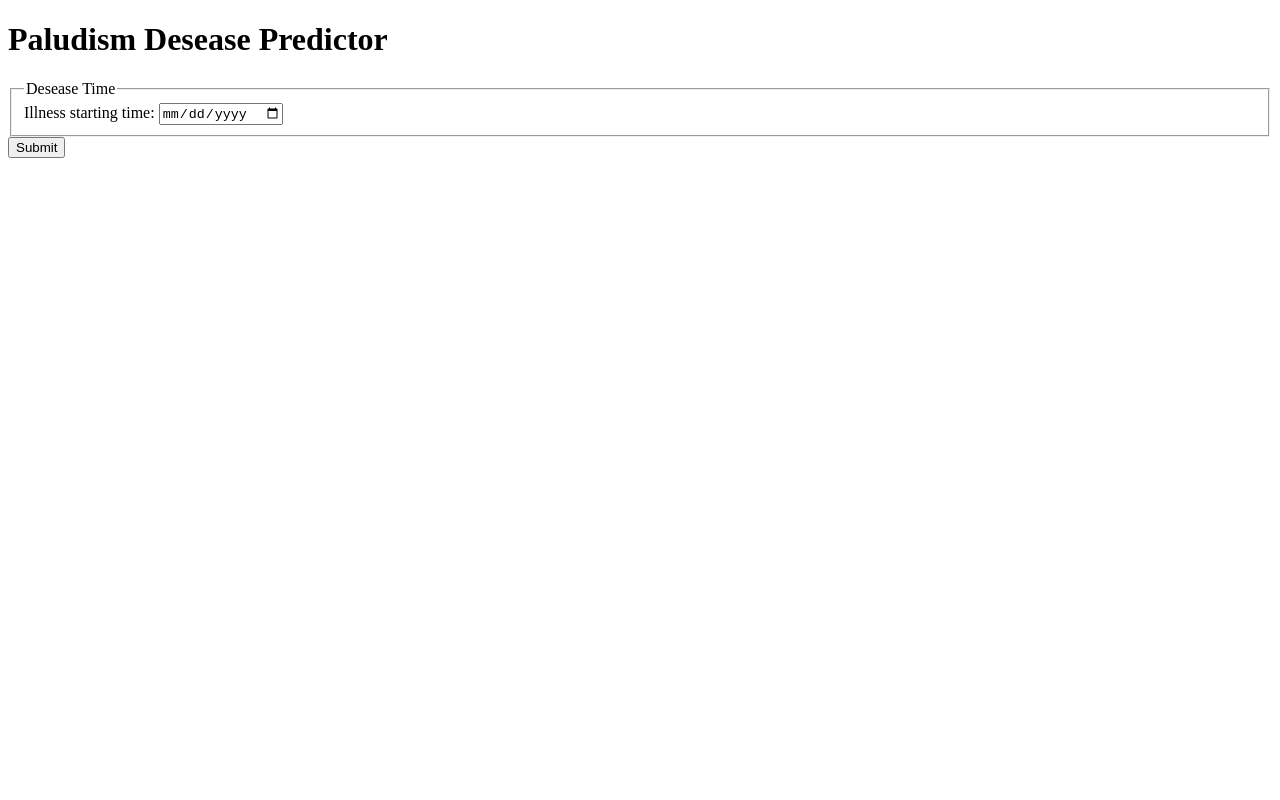
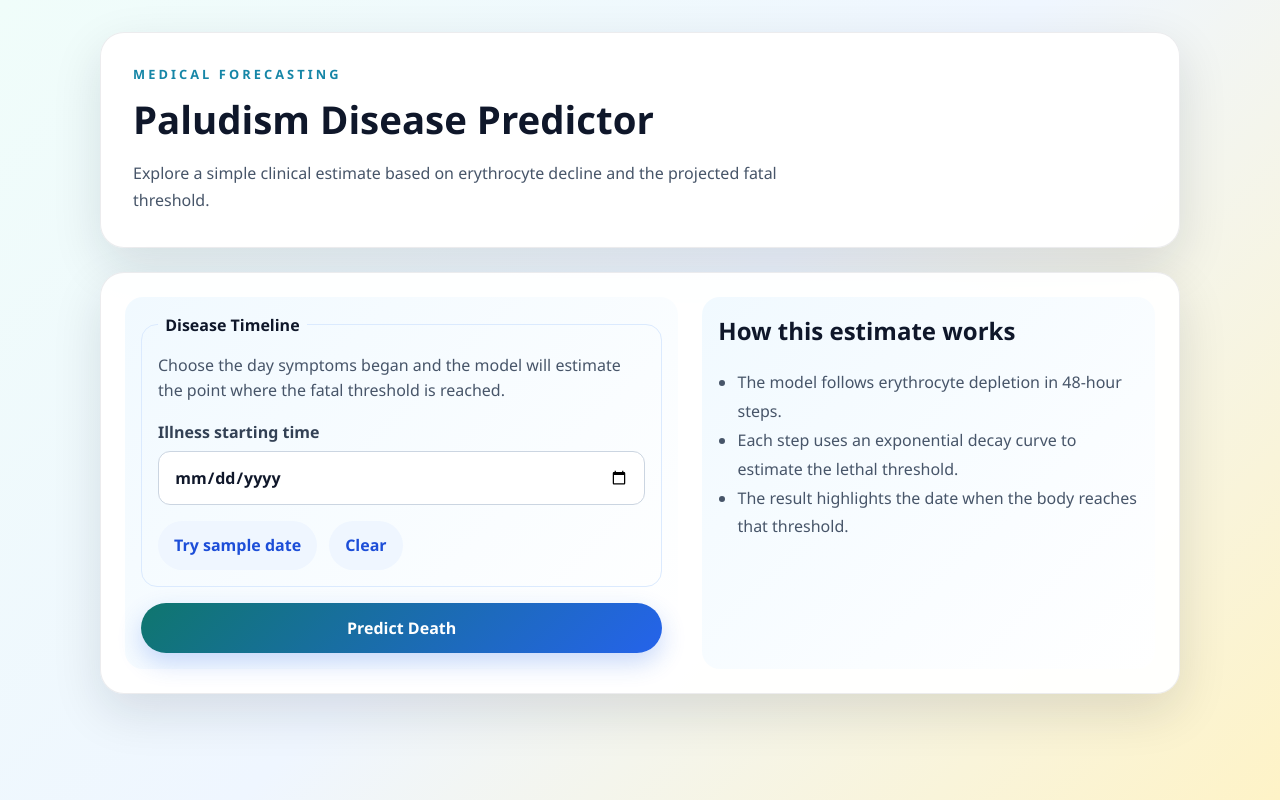
Before and after one commit to RFihobiana/paludism-death-predictor, a React (Create React App) app: page / in a window 1280 px wide. Built offline with nearby package versions, Linux system fonts and the light colour scheme.

Commit message:
Refactor UI components and enhance styling for better user experience

```diff
--- a/src/App.css
+++ b/src/App.css
@@ -1,38 +1,196 @@
 .App {
-  text-align: center;
+  min-height: 100vh;
+  padding: 2rem 1.25rem;
 }
 
-.App-logo {
-  height: 40vmin;
-  pointer-events: none;
+.app-shell {
+  max-width: 1080px;
+  margin: 0 auto;
+  display: grid;
+  gap: 1.5rem;
 }
 
-@media (prefers-reduced-motion: no-preference) {
-  .App-logo {
-    animation: App-logo-spin infinite 20s linear;
+.hero-card,
+.prediction-card {
+  background: rgba(255, 255, 255, 0.95);
+  border: 1px solid rgba(15, 23, 42, 0.08);
+  border-radius: 24px;
+  box-shadow: 0 18px 50px rgba(15, 23, 42, 0.12);
+}
+
+.hero-card {
+  padding: 2rem;
+  text-align: left;
+}
+
+.eyebrow {
+  margin: 0 0 0.4rem;
+  font-size: 0.8rem;
+  font-weight: 700;
+  letter-spacing: 0.24em;
+  text-transform: uppercase;
+  color: #1686a7;
+}
+
+.hero-card h1 {
+  margin: 0;
+  font-size: clamp(1.8rem, 3vw, 2.6rem);
+  color: #0f172a;
+}
+
+.hero-copy {
+  margin: 0.75rem 0 0;
+  max-width: 700px;
+  color: #475569;
+  font-size: 1rem;
+  line-height: 1.7;
+}
+
+.prediction-card {
+  display: grid;
+  grid-template-columns: 1.1fr 0.9fr;
+  gap: 1.5rem;
+  padding: 1.5rem;
+}
+
+.prediction-form,
+.insight-panel {
+  padding: 1rem;
+  border-radius: 18px;
+  background: linear-gradient(135deg, rgba(240, 249, 255, 0.95), rgba(255, 255, 255, 0.98));
+}
+
+.prediction-form fieldset {
+  border: 1px solid #dbeafe;
+  border-radius: 16px;
+  padding: 1rem;
+  margin: 0 0 1rem;
+}
+
+.prediction-form legend {
+  padding: 0 0.45rem;
+  font-weight: 700;
+  color: #0f172a;
+}
+
+.form-intro {
+  margin: 0 0 1rem;
+  color: #475569;
+  line-height: 1.6;
+}
+
+.field {
+  display: flex;
+  flex-direction: column;
+  gap: 0.45rem;
+  font-weight: 600;
+  color: #334155;
+}
+
+.field input {
+  border: 1px solid #cbd5e1;
+  border-radius: 12px;
+  padding: 0.8rem 0.95rem;
+  font-size: 1rem;
+  color: #0f172a;
+}
+
+.quick-actions {
+  display: flex;
+  flex-wrap: wrap;
+  gap: 0.75rem;
+  margin-top: 1rem;
+}
+
+.ghost-button,
+.primary-button {
+  border: none;
+  cursor: pointer;
+  border-radius: 999px;
+  padding: 0.8rem 1rem;
+  font-weight: 600;
+  transition: transform 0.2s ease, box-shadow 0.2s ease;
+}
+
+.ghost-button {
+  background: #eff6ff;
+  color: #1d4ed8;
+}
+
+.primary-button {
+  background: linear-gradient(135deg, #0f766e, #2563eb);
+  color: white;
+  width: 100%;
+  box-shadow: 0 10px 24px rgba(37, 99, 235, 0.24);
+}
+
+.ghost-button:hover,
+.primary-button:hover {
+  transform: translateY(-1px);
+}
+
+.insight-panel h2 {
+  margin-top: 0;
+  color: #0f172a;
+}
+
+.insight-panel ul {
+  margin: 0 0 1rem;
+  padding-left: 1.2rem;
+  color: #475569;
+  line-height: 1.8;
+}
+
+.error-message {
+  margin: 0 0 1rem;
+  padding: 0.8rem 1rem;
+  border-radius: 12px;
+  background: #fef2f2;
+  color: #b91c1c;
+}
+
+.result-card {
+  padding: 1rem;
+  border-radius: 16px;
+  background: linear-gradient(135deg, #ecfeff, #f8fafc);
+  border: 1px solid #bae6fd;
+}
+
+.result-label {
+  margin: 0 0 0.35rem;
+  font-size: 0.8rem;
+  text-transform: uppercase;
+  letter-spacing: 0.2em;
+  color: #0f766e;
+  font-weight: 700;
+}
+
+.result-card h3 {
+  margin: 0 0 0.4rem;
+  color: #0f172a;
+  font-size: 1.45rem;
+}
+
+.result-card p {
+  margin: 0;
+  color: #475569;
+  line-height: 1.6;
+}
+
+@media (max-width: 840px) {
+  .prediction-card {
+    grid-template-columns: 1fr;
   }
 }
 
-.App-header {
-  background-color: #282c34;
-  min-height: 100vh;
-  display: flex;
-  flex-direction: column;
-  align-items: center;
-  justify-content: center;
-  font-size: calc(10px + 2vmin);
-  color: white;
-}
+@media (max-width: 640px) {
+  .App {
+    padding: 1rem;
+  }
 
-.App-link {
-  color: #61dafb;
-}
-
-@keyframes App-logo-spin {
-  from {
-    transform: rotate(0deg);
-  }
-  to {
-    transform: rotate(360deg);
+  .hero-card,
+  .prediction-card {
+    padding: 1rem;
+    border-radius: 18px;
   }
 }
--- a/src/App.tsx
+++ b/src/App.tsx
@@ -1,13 +1,20 @@
 import React from 'react'
-import Desease from './Desease';
+import './App.css'
+import Desease from './Desease'
 
 function App() {
 	return (
-		<div className="App">
-			<h1>Paludism Desease Predictor</h1>
-			<Desease/>
+		<div className='App'>
+			<main className='app-shell'>
+				<header className='hero-card'>
+					<p className='eyebrow'>Medical forecasting</p>
+					<h1>Paludism Disease Predictor</h1>
+					<p className='hero-copy'>Explore a simple clinical estimate based on erythrocyte decline and the projected fatal threshold.</p>
+				</header>
+				<Desease />
+			</main>
 		</div>
-	);
+	)
 }
 
 export default App;
--- a/src/Desease.tsx
+++ b/src/Desease.tsx
@@ -23,46 +23,107 @@ export function findDeathDate(deseaseDate: Date) {
 }
 
 export default function Desease() {
-	let [deathPrediction, setDeathPrediction] = useState<Date>()
-	let deseaseDateEl = useRef<HTMLInputElement>(null)
+	const [deathPrediction, setDeathPrediction] = useState<Date>()
+	const [errorMessage, setErrorMessage] = useState('')
+	const [selectedDate, setSelectedDate] = useState('')
+	const deseaseDateEl = useRef<HTMLInputElement>(null)
 
-	let predictDeath = useCallback(
-		(ev: FormEvent<HTMLInputElement>) => {
+	const predictDeath = useCallback((ev: FormEvent<HTMLFormElement>) => {
 		ev.preventDefault()
 
 		if (deseaseDateEl.current) {
-				let deseaseDate = deseaseDateEl.current.valueAsDate
-				if (!deseaseDate) return
+			const deseaseDate = deseaseDateEl.current.valueAsDate
+			if (!deseaseDate) {
+				setErrorMessage('Please choose a start date to generate a prediction.')
+				setDeathPrediction(undefined)
+				return
+			}
 
+			setSelectedDate(deseaseDateEl.current.value)
+			setErrorMessage('')
 			setDeathPrediction(findDeathDate(deseaseDate))
 		}
-		},
-		[deseaseDateEl]
-	)
+	}, [])
+
+	const applySampleDate = useCallback((value: string) => {
+		if (deseaseDateEl.current) {
+			deseaseDateEl.current.value = value
+			setSelectedDate(value)
+			setErrorMessage('')
+		}
+	}, [])
+
+	const clearPrediction = useCallback(() => {
+		if (deseaseDateEl.current) {
+			deseaseDateEl.current.value = ''
+		}
+		setSelectedDate('')
+		setErrorMessage('')
+		setDeathPrediction(undefined)
+	}, [])
+
+	const selectedDateValue = selectedDate ? new Date(`${selectedDate}T00:00:00`) : null
+	const daysUntilDeath =
+		deathPrediction && selectedDateValue
+			? Math.round((deathPrediction.getTime() - selectedDateValue.getTime()) / 86_400_000)
+			: null
 
 	return (
-		<>
-			<form method='GET'>
+		<section className='prediction-card'>
+			<form className='prediction-form' method='GET' onSubmit={predictDeath}>
 				<fieldset>
-					<legend>Desease Time</legend>
-					<label>
-						Illness starting time:{' '}
+					<legend>Disease Timeline</legend>
+					<p className='form-intro'>Choose the day symptoms began and the model will estimate the point where the fatal threshold is reached.</p>
+					<label className='field'>
+						<span>Illness starting time</span>
 						<input
 							type='date'
 							data-testid='desease-days'
 							id='desease-days'
 							ref={deseaseDateEl}
+							onChange={() => {
+								if (deseaseDateEl.current) {
+									setSelectedDate(deseaseDateEl.current.value)
+									setErrorMessage('')
+								}
+							}}
 						/>
 					</label>
+					<div className='quick-actions'>
+						<button type='button' className='ghost-button' onClick={() => applySampleDate('2024-01-15')}>
+							Try sample date
+						</button>
+						<button type='button' className='ghost-button' onClick={clearPrediction}>
+							Clear
+						</button>
+					</div>
 				</fieldset>
-				<input type='submit' value='Submit' onClick={predictDeath} />
+				<button type='submit' className='primary-button'>Predict Death</button>
 			</form>
 
+			<div className='insight-panel'>
+				<h2>How this estimate works</h2>
+				<ul>
+					<li>The model follows erythrocyte depletion in 48-hour steps.</li>
+					<li>Each step uses an exponential decay curve to estimate the lethal threshold.</li>
+					<li>The result highlights the date when the body reaches that threshold.</li>
+				</ul>
+
+				{errorMessage && <p className='error-message'>{errorMessage}</p>}
+
 				{deathPrediction && (
-				<div id='death-prediction'>
-					The patient will surely die at {deathPrediction?.toLocaleDateString()}
+					<div id='death-prediction' className='result-card'>
+						<p className='result-label'>Projected fatal date</p>
+						<p className='result-summary'>
+							The patient will surely die at {deathPrediction.toLocaleDateString()}.
+						</p>
+						<h3>{deathPrediction.toLocaleDateString()}</h3>
+						<p>
+							This estimate is about {daysUntilDeath} days from the selected start date.
+						</p>
 					</div>
 				)}
-		</>
+			</div>
+		</section>
 	)
 }
--- a/src/index.css
+++ b/src/index.css
@@ -1,13 +1,28 @@
+:root {
+  color-scheme: light;
+  font-family: 'Segoe UI', Roboto, -apple-system, BlinkMacSystemFont, 'Helvetica Neue', sans-serif;
+  line-height: 1.5;
+  font-weight: 400;
+  color: #0f172a;
+  background: linear-gradient(135deg, #f0fdfa 0%, #eff6ff 50%, #fef3c7 100%);
+}
+
+* {
+  box-sizing: border-box;
+}
+
 body {
   margin: 0;
-  font-family: -apple-system, BlinkMacSystemFont, 'Segoe UI', 'Roboto', 'Oxygen',
-    'Ubuntu', 'Cantarell', 'Fira Sans', 'Droid Sans', 'Helvetica Neue',
-    sans-serif;
+  min-height: 100vh;
   -webkit-font-smoothing: antialiased;
   -moz-osx-font-smoothing: grayscale;
 }
 
+button,
+input {
+  font: inherit;
+}
+
 code {
-  font-family: source-code-pro, Menlo, Monaco, Consolas, 'Courier New',
-    monospace;
+  font-family: source-code-pro, Menlo, Monaco, Consolas, 'Courier New', monospace;
 }
```
Also changed, not shown: src/index.tsx (+6 -5 lines), 2 other files (tests, documents, lock files or other folders). Lines whose indentation alone changed are shown as unchanged.
